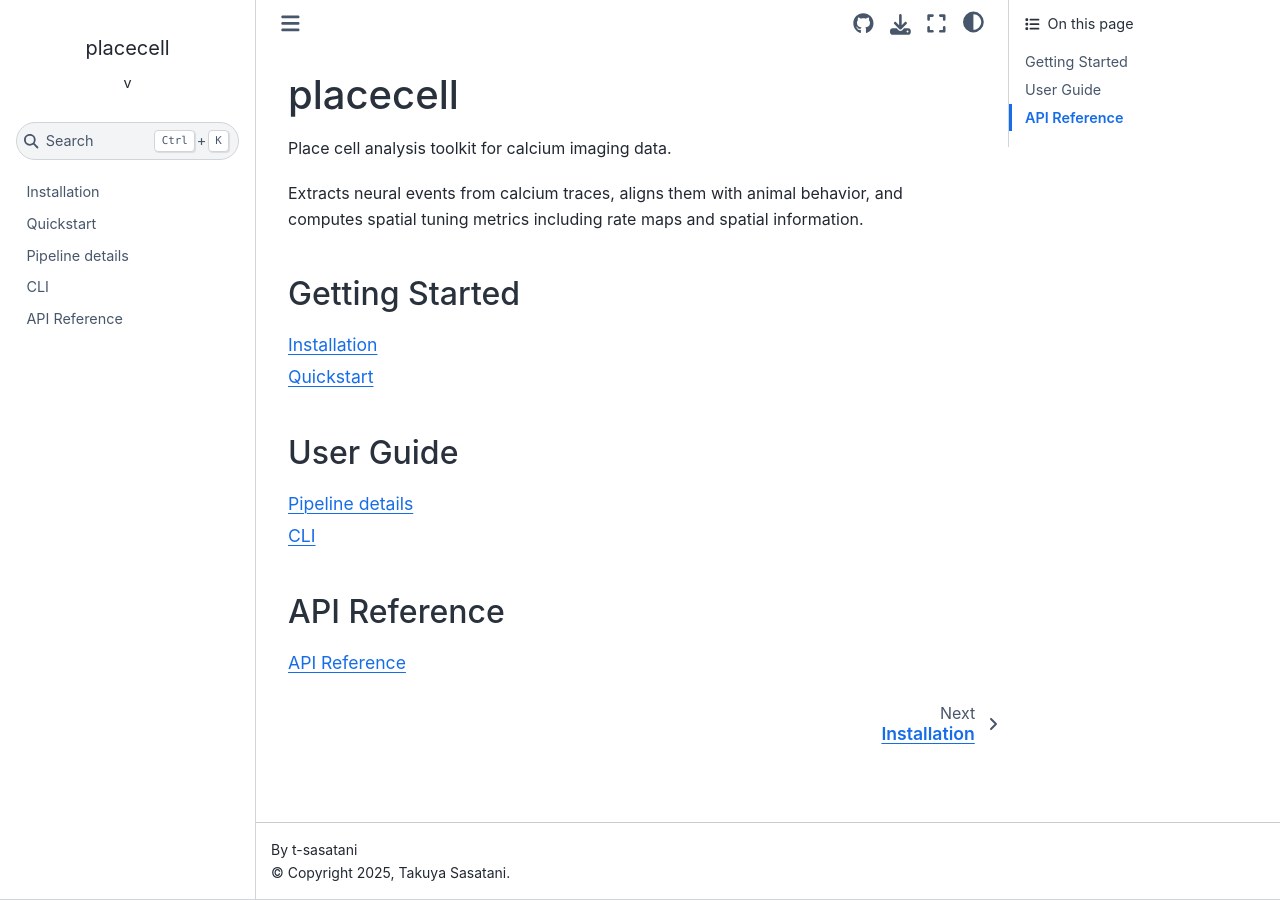
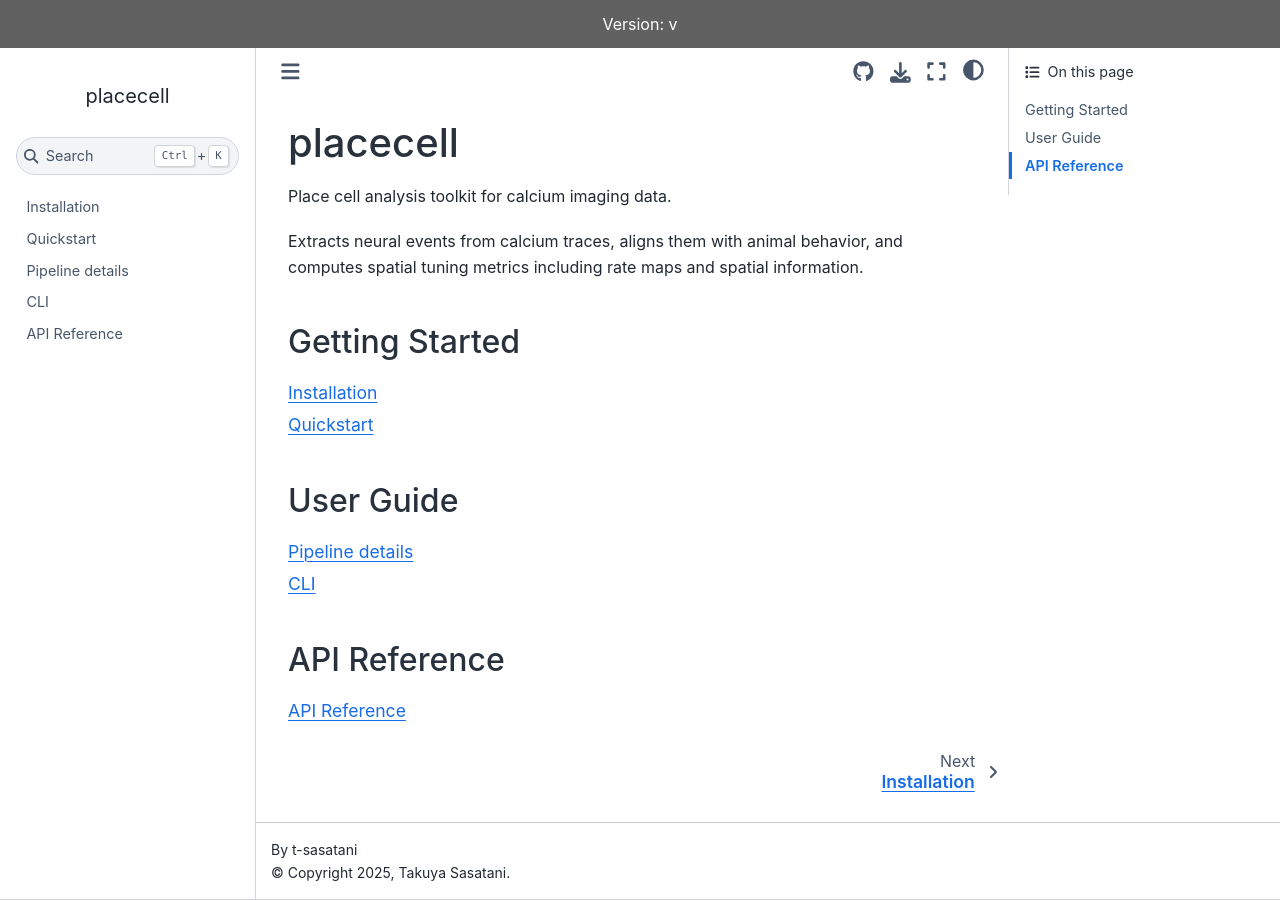
Before and after one commit to miniscope/placecell, a Sphinx documentation site: the page built from docs/index.md, in a window 1280 px wide. Built offline with Sphinx 7.4.7 and the Sphinx Book theme 1.1.4, drawn with Linux system fonts in a browser that asks for light colours.

Commit message:
move version to top

```diff
--- a/docs/conf.py
+++ b/docs/conf.py
@@ -41,7 +41,7 @@ myst_enable_extensions = [
 myst_fence_as_directive = ["mermaid"]
 
 html_theme = "sphinx_book_theme"
-html_title = f"placecell<br><small>v{short_release}</small>"
+html_title = "placecell"
 
 html_theme_options = {
     "show_toc_level": 2,
@@ -49,6 +49,7 @@ html_theme_options = {
     "repository_url": "https://github.com/miniscope/placecell",
     "use_repository_button": True,
     "show_navbar_depth": 1,
+    "announcement": f"Version: v{short_release}",
 }
 
 # Autodoc settings
```
